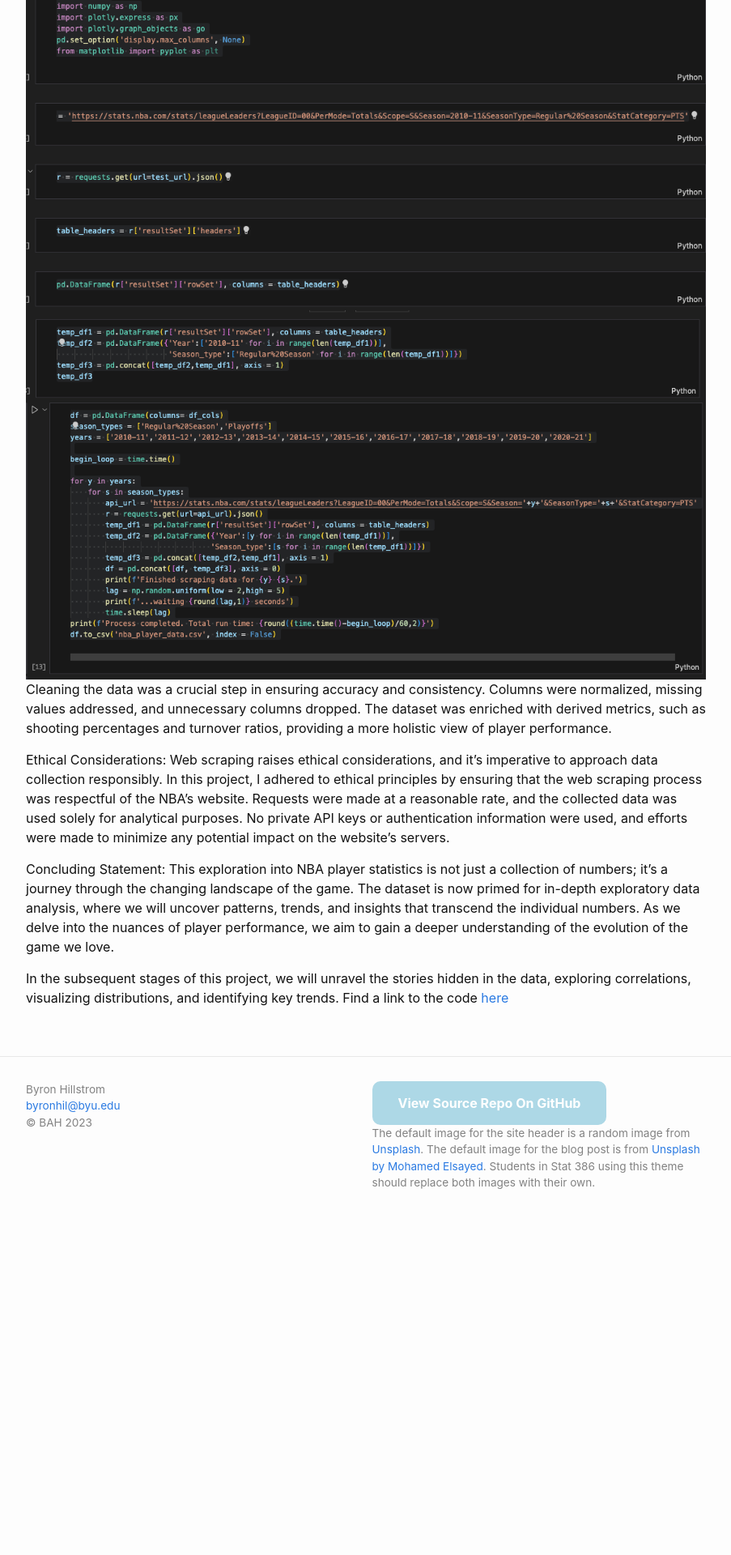
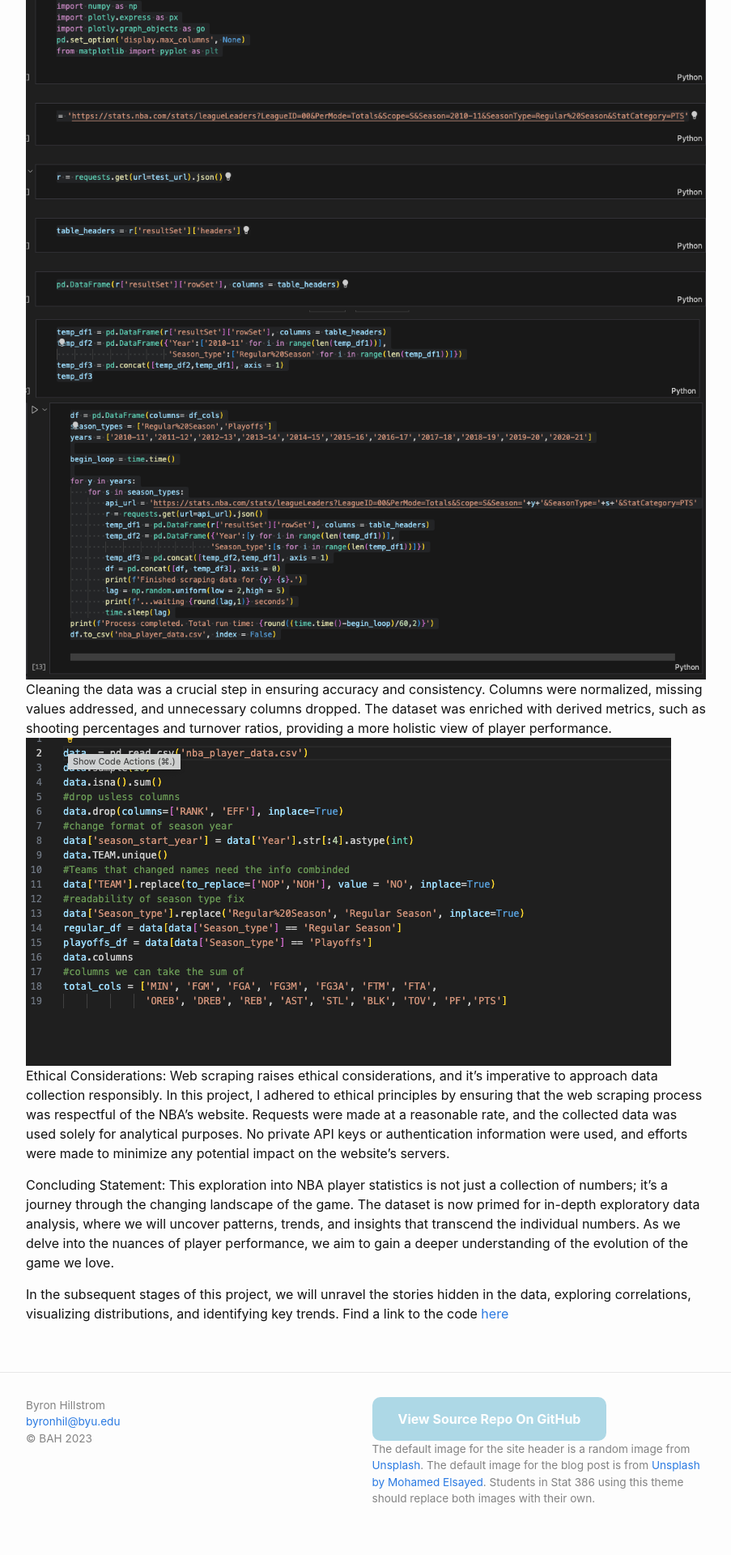
Before and after one commit to byronhillstrom/byronhillstrom.github.io, a Jekyll site: the page built from _posts/2023-11-10-collection-cleaning-intro.md, in a window 1280 px wide. Shown: the part 805-2725 px from the top of the page at 81% size, without its empty margins (188-1091 px from the left). Built offline with Jekyll 4.4.1, drawn with Linux system fonts in a browser that asks for light colours; comment, search, counter and statistics services are not loaded; before the commit the page ends 2335 px from its top, so only the background shows below that.

Commit message:
Update 2023-11-10-collection-cleaning-intro.md

```diff
--- a/_posts/2023-11-10-collection-cleaning-intro.md
+++ b/_posts/2023-11-10-collection-cleaning-intro.md
@@ -19,7 +19,7 @@ To answer this question, a comprehensive dataset was assembled by scraping data
 <img src="{{https://byronhillstrom.github.io}}/assets/images/webscrape2.png"/>
 <img src="{{https://byronhillstrom.github.io}}/assets/images/webscrape3.png"/>
 Cleaning the data was a crucial step in ensuring accuracy and consistency. Columns were normalized, missing values addressed, and unnecessary columns dropped. The dataset was enriched with derived metrics, such as shooting percentages and turnover ratios, providing a more holistic view of player performance.
-
+<img src="{{https://byronhillstrom.github.io}}/assets/images/dataclean.png"/>
 Ethical Considerations:
 Web scraping raises ethical considerations, and it's imperative to approach data collection responsibly. In this project, I adhered to ethical principles by ensuring that the web scraping process was respectful of the NBA's website. Requests were made at a reasonable rate, and the collected data was used solely for analytical purposes. No private API keys or authentication information were used, and efforts were made to minimize any potential impact on the website's servers.
 
```
